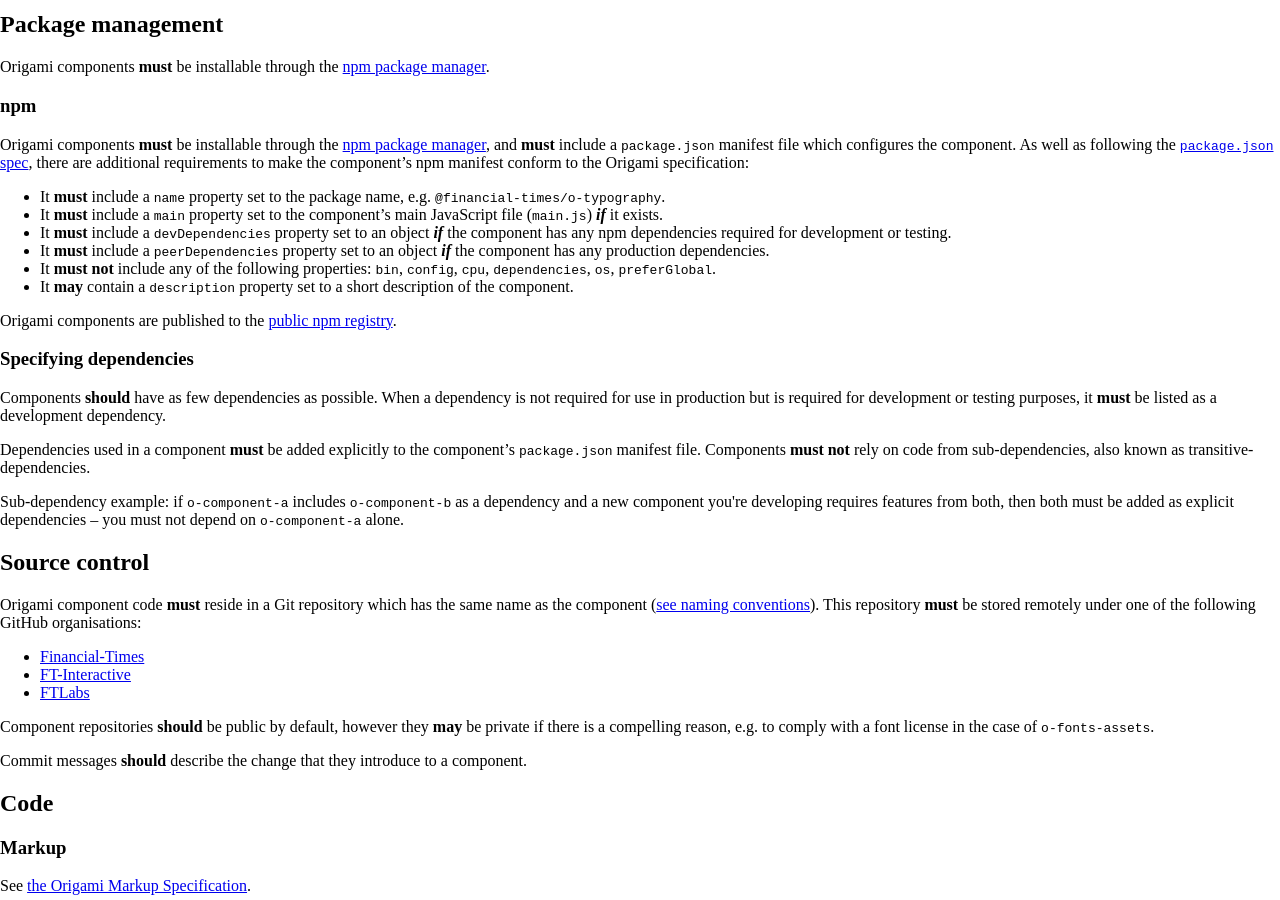
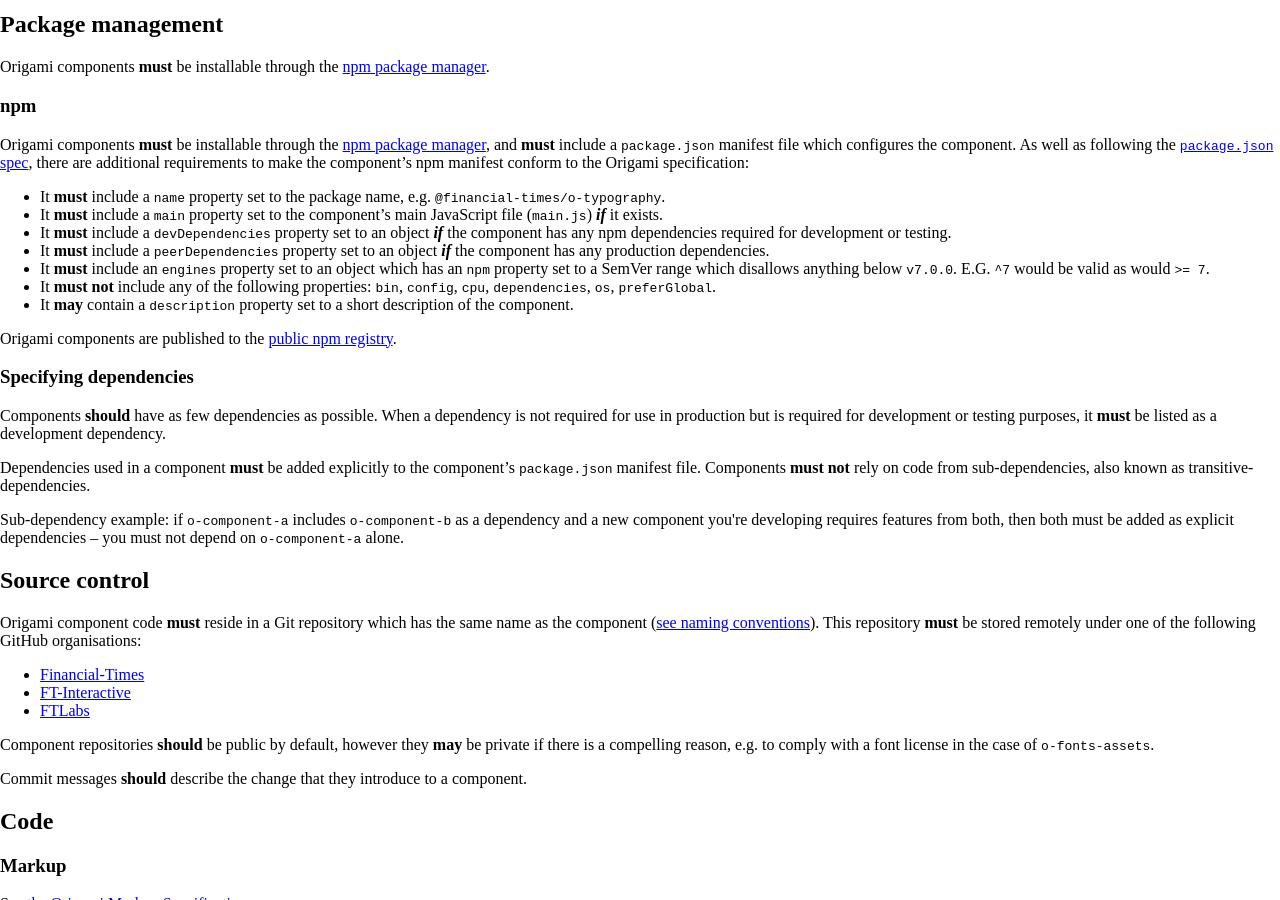
Before and after one commit to Financial-Times/origami-website, a Jekyll site: the page built from _specification-v1/components.md, in a window 1280 px wide and 900 px high, scrolled down 1353 px. Built offline with Jekyll 4.4.1, drawn with Linux system fonts in a browser that asks for light colours; a style sheet for code colours, icons or effects is not loaded.

Commit message:
Add requirement for package.json.engines.npm to be a valid semver which disallows version below v7.0.0

```diff
--- a/_specification-v1/components.md
+++ b/_specification-v1/components.md
@@ -86,6 +86,7 @@ Origami components **must** be installable through the <a href="https://npmjs.co
   - It **must** include a `main` property set to the component's main JavaScript file (`main.js`) **_if_** it exists.
   - It **must** include a `devDependencies` property set to an object **_if_** the component has any npm dependencies required for development or testing.
   - It **must** include a `peerDependencies` property set to an object **_if_** the component has any production dependencies.
+  - It **must** include an `engines` property set to an object which has an `npm` property set to a SemVer range which disallows anything below `v7.0.0`. E.G. `^7` would be valid as would `>= 7`.
   - It **must not** include any of the following properties: `bin`, `config`, `cpu`, `dependencies`, `os`, `preferGlobal`.
   - It **may** contain a `description` property set to a short description of the component.
 
```
